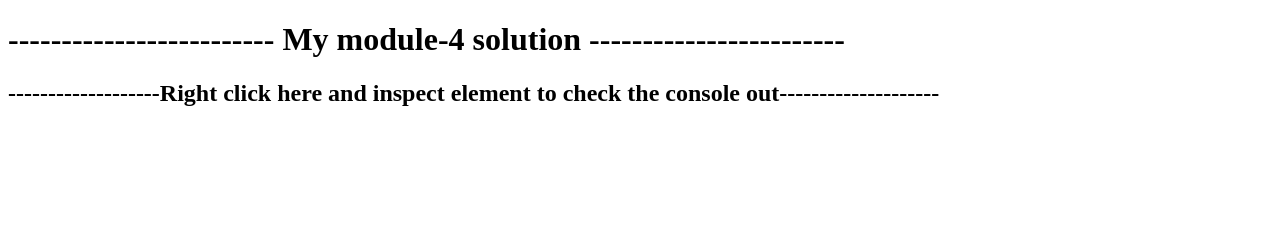
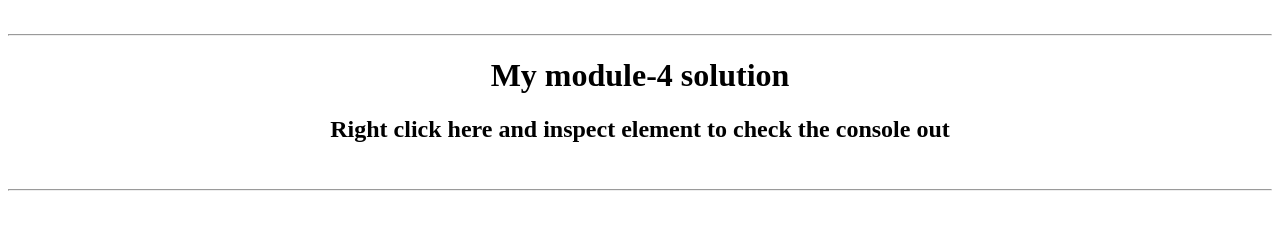
Before and after one commit to Naveen-131/Temp, a plain HTML site: page Module4/index.html in a window 1280 px wide. Drawn offline with Linux system fonts and the light colour scheme.

Commit message:
Update index.html

```diff
--- a/Module4/index.html
+++ b/Module4/index.html
@@ -4,11 +4,16 @@
 	<title></title>
 </head>
 <body>
-	<h1>------------------------- My module-4 solution ------------------------</h1>
-  <h2>-------------------Right click here and inspect element to check the console out--------------------</h2>
+<center>
+<br><hr>
+	<h1>My module-4 solution</h1>
+  <h2>Right click here and inspect element to check the console out</h2>
 	<script src="script.js" ="text/javascript">
 
 		</script>
+</center>
+<br>
+<hr>
 
 </body>
 </html>
```
